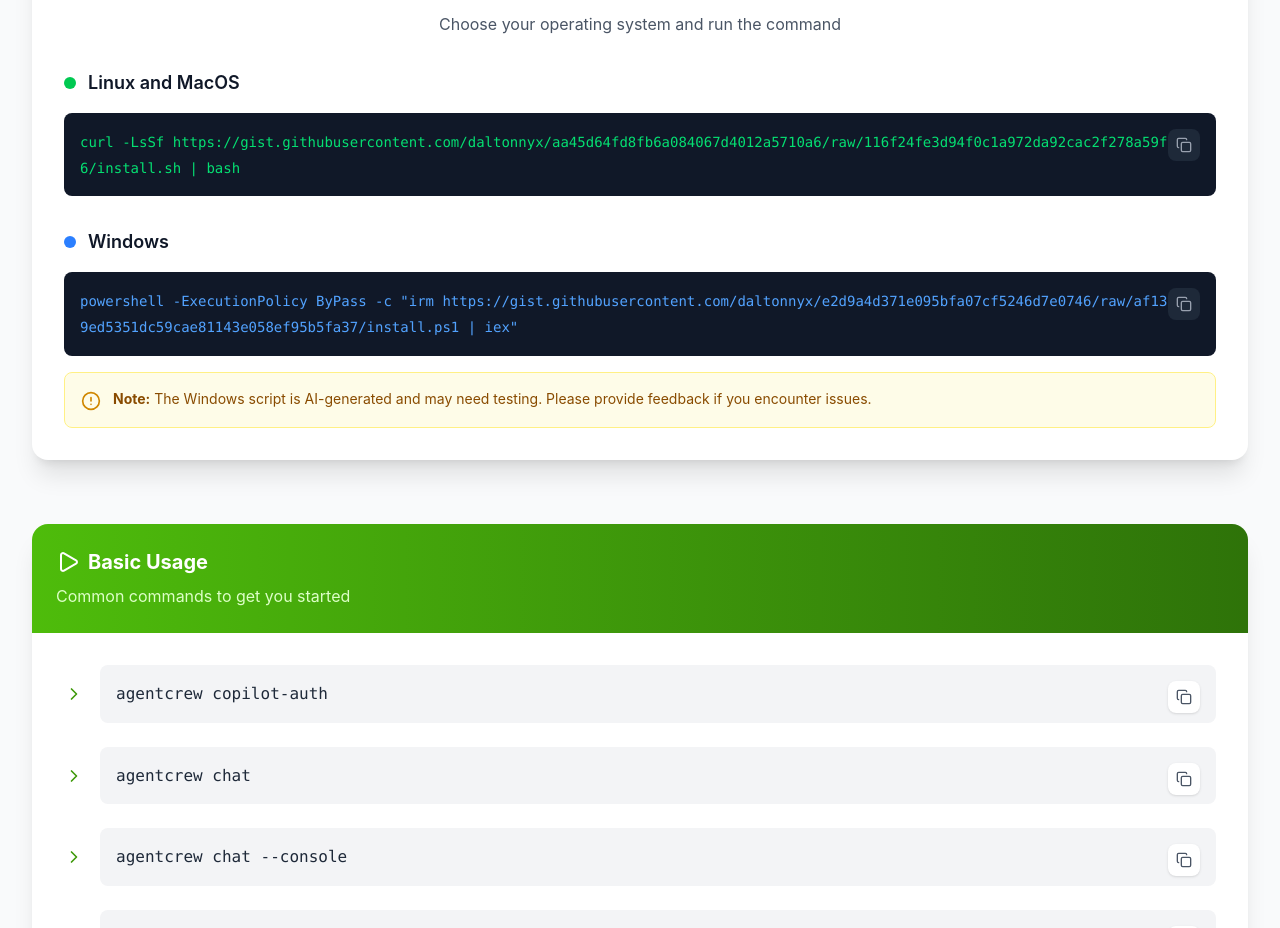
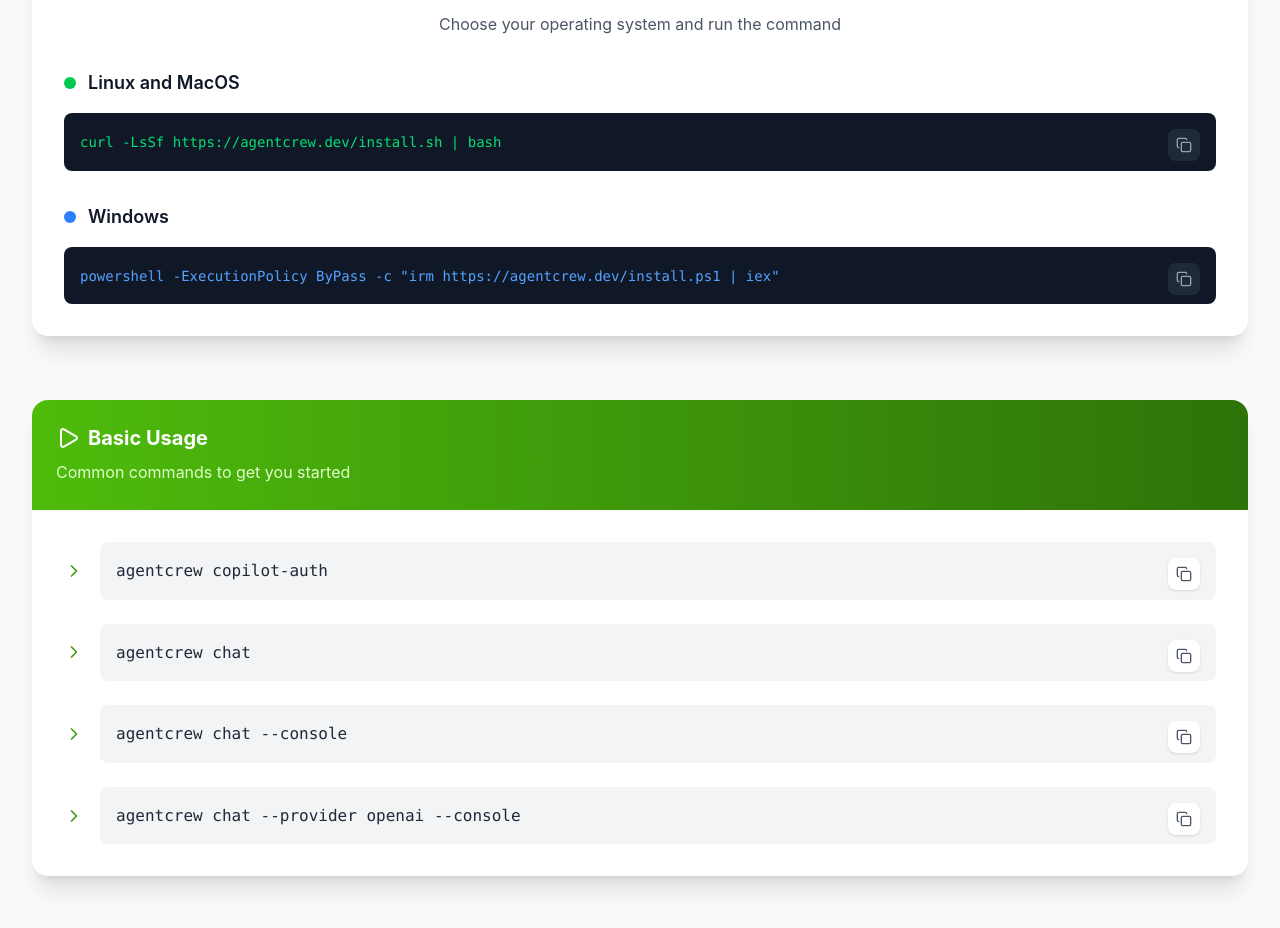
Before and after one commit to daltonnyx/daltonnyx.github.io, a React (Vite) app: page / in a window 1280 px wide. Shown: the part 7160-8088 px from the top of the page. Built offline with nearby package versions, Linux system fonts and the light colour scheme.

Commit message:
change install command

```diff
--- a/src/components/sections/Installation.tsx
+++ b/src/components/sections/Installation.tsx
@@ -22,10 +22,9 @@
   };
 
   const quickInstallCommands = {
-    linux:
-      "curl -LsSf https://gist.githubusercontent.com/daltonnyx/aa45d64fd8fb6a084067d4012a5710a6/raw/116f24fe3d94f0c1a972da92cac2f278a59fdad6/install.sh | bash",
+    linux: "curl -LsSf https://agentcrew.dev/install.sh | bash",
     windows:
-      'powershell -ExecutionPolicy ByPass -c "irm https://gist.githubusercontent.com/daltonnyx/e2d9a4d371e095bfa07cf5246d7e0746/raw/af138f99ed5351dc59cae81143e058ef95b5fa37/install.ps1 | iex"',
+      'powershell -ExecutionPolicy ByPass -c "irm https://agentcrew.dev/install.ps1 | iex"',
   };
 
   const standardCommands = [
@@ -184,14 +183,6 @@
                       )}
                     </button>
                   </div>
-                  <div className="bg-yellow-50 border border-yellow-200 rounded-lg p-4 flex items-start space-x-3">
-                    <AlertCircle className="w-5 h-5 text-yellow-600 mt-0.5 flex-shrink-0" />
-                    <div className="text-sm text-yellow-800">
-                      <strong>Note:</strong> The Windows script is AI-generated
-                      and may need testing. Please provide feedback if you
-                      encounter issues.
-                    </div>
-                  </div>
                 </div>
               </div>
             )}
```
